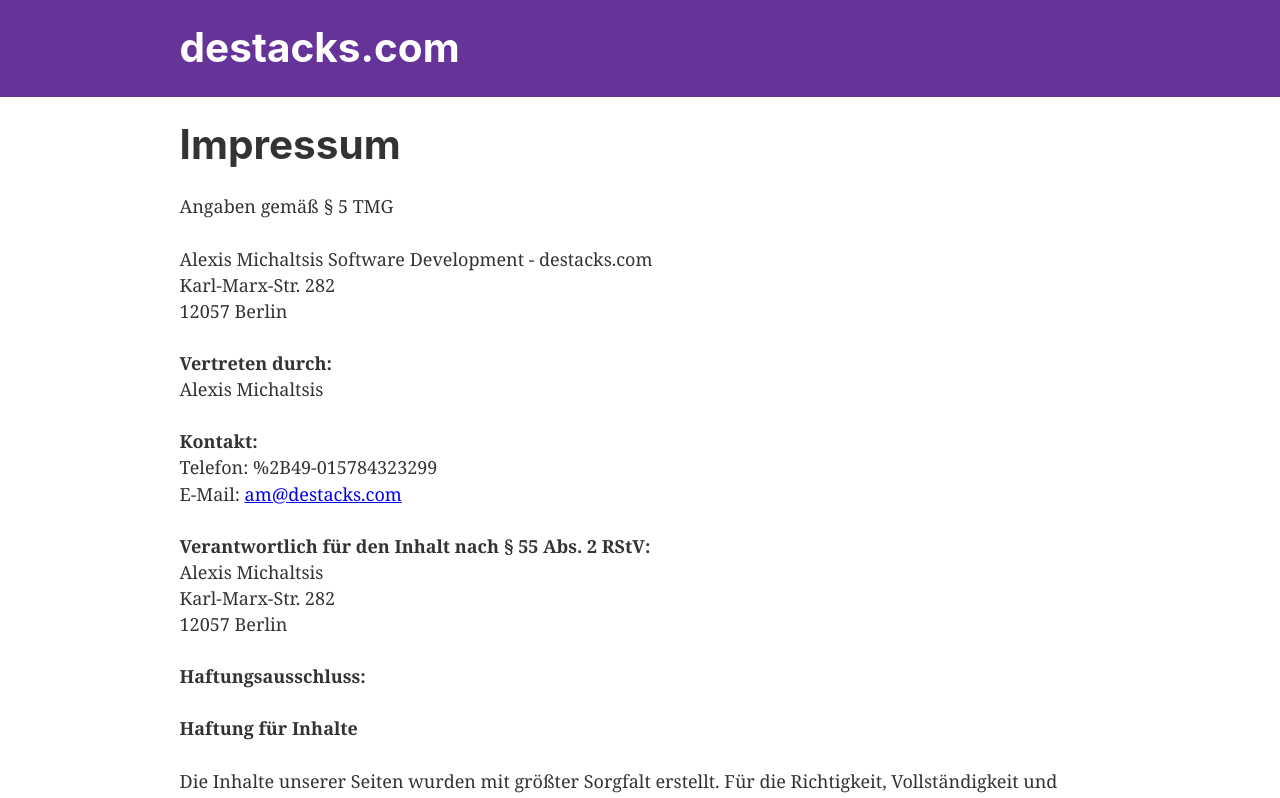
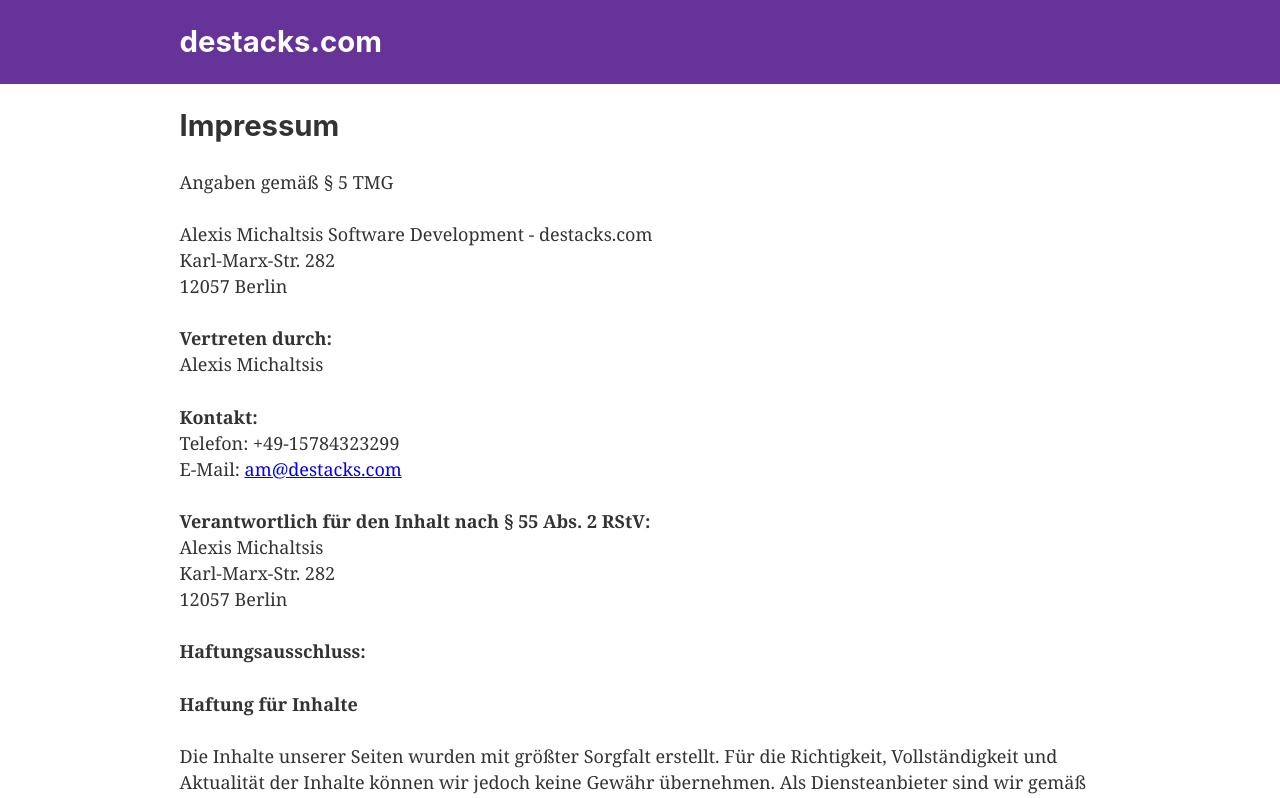
Before and after one commit to destacks/site, a Gatsby site: page /imprint in a window 1280 px wide. Shown: the top 798 px of the page. Built offline with nearby package versions, Linux system fonts and the light colour scheme; Gatsby itself is replaced by a stand-in of ours.

Commit message:
Improve styling

```diff
--- a/src/components/layout.css
+++ b/src/components/layout.css
@@ -234,7 +234,7 @@ h1 {
     Ubuntu, Cantarell, Fira Sans, Droid Sans, Helvetica Neue, sans-serif;
   font-weight: bold;
   text-rendering: optimizeLegibility;
-  font-size: 2.25rem;
+  font-size: 1.62671rem;
   line-height: 1.1;
 }
 h2 {
--- a/src/pages/imprint.js
+++ b/src/pages/imprint.js
@@ -26,7 +26,7 @@ const Imprint = () => (
     <p>
       <strong>Kontakt:</strong>
       <br />
-      Telefon: %2B49-015784323299
+      Telefon: +49-15784323299
       <br />
       E-Mail: <a href="mailto:am@destacks.com">am@destacks.com</a>
       <br />
--- a/src/pages/index.js
+++ b/src/pages/index.js
@@ -9,7 +9,7 @@ const IndexPage = () => (
   <Layout>
     <SEO title="Home" />
     <h1>Alexis Michaltsis Software Development</h1>
-    <p>Infos follow soon!</p>
+    <p>Infos follow soonish!</p>
     <div style={{ maxWidth: `300px`, marginBottom: `1.45rem` }}>
       <Image />
     </div>
```
